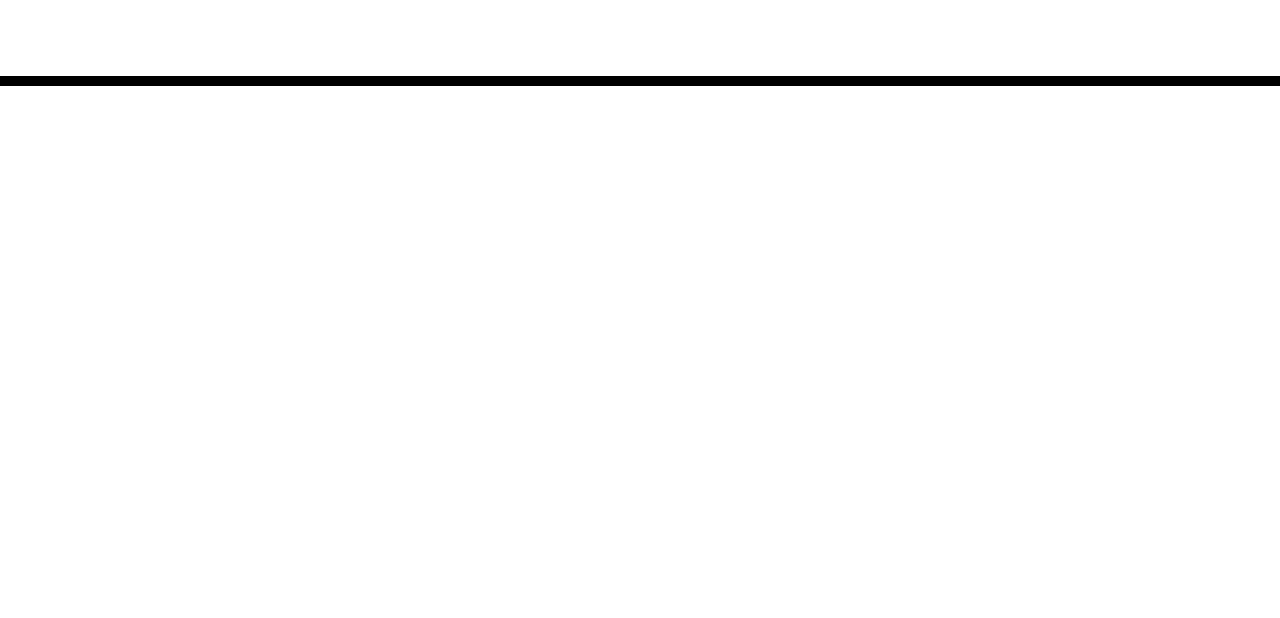
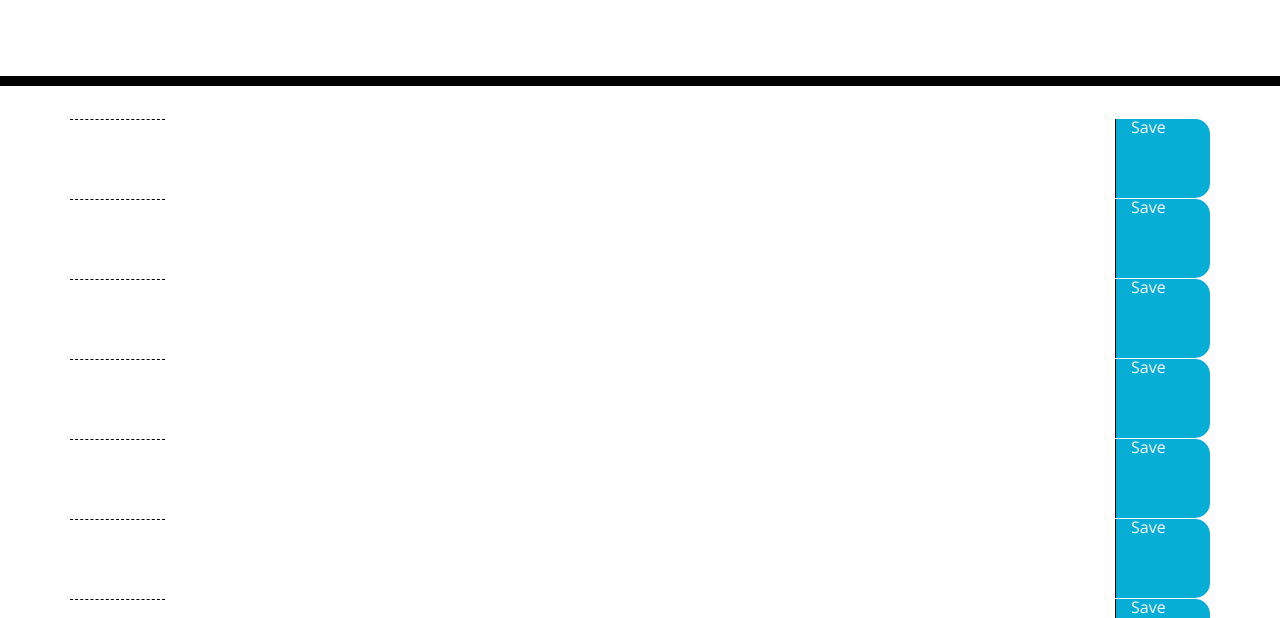
Before and after one commit to ZakkFast/PlannerUtility, a plain HTML site: page index.html in a window 1280 px wide. Shown: the part 182-800 px from the top of the page. Drawn offline with nearby package versions, Linux system fonts and the light colour scheme; files that its build step writes are made by us from their sources.

Commit message:
skeleton code completed

```diff
--- a/Assets/script/main.js
+++ b/Assets/script/main.js
@@ -0,0 +1,55 @@
+const currentTimeEl = document.querySelector('#currentDay')
+// const date = moment().format('MMM Do YYYY');
+
+//
+
+// function populate(){
+//     for(i = 9; i <= 17; i++){
+//         row = $('<div class="row>fuck</div')
+//         $('container').append(row)
+//     }
+// }
+function populate(){
+    for(i = 9; i <= 17; i++){
+        $row = $('<div class= "row">[i]</div')
+        $hour = $('<div class = "hour col-1"></div>')
+        $input = $('<div class = "col-10"></div>')
+        $button = $('<div class = "saveBtn col-1">Save</div>')
+        $('.container').append($row)
+        $($row).append($hour)
+        $($row).append($input)
+        $($row).append($button)
+    }
+}
+
+populate()
+
+
+
+/*
+1.display time - done
+2.presnet user with time blocks
+    2.1 input forms
+    2.2 style
+
+3.color code time blocks to past present future
+4.allow user to edit content in blocks
+5.save content to local storage
+*/
+
+//for loop comparison for color block
+// let i = 8
+
+// for (i < 17)
+
+// var < var current time
+
+// if(past){
+//     change class
+// } if(present) {
+//     change class
+// } else if {
+//     change class
+// }
+
+//Write a function that add div class row.
--- a/index.html
+++ b/index.html
@@ -18,7 +18,7 @@
       href="https://fonts.googleapis.com/css?family=Open+Sans&display=swap"
       rel="stylesheet"
     />
-    <link rel="stylesheet" href="style.css" />
+    <link rel="stylesheet" href="Assets/CSS/style.css" />
     <title>Work Day Scheduler</title>
   </head>
 
@@ -30,9 +30,11 @@
     </header>
     <div class="container">
       <!-- Timeblocks go here -->
+      </div>
     </div>
 
     <script src="https://cdnjs.cloudflare.com/ajax/libs/jquery/3.2.1/jquery.min.js"></script>
     <script src="https://cdnjs.cloudflare.com/ajax/libs/moment.js/2.24.0/moment.min.js"></script>
+    <script src="Assets/script/main.js"></script>
   </body>
 </html>
```
Also changed, not shown: Untitled-1.js (added), Untitled-1.txt (added).
